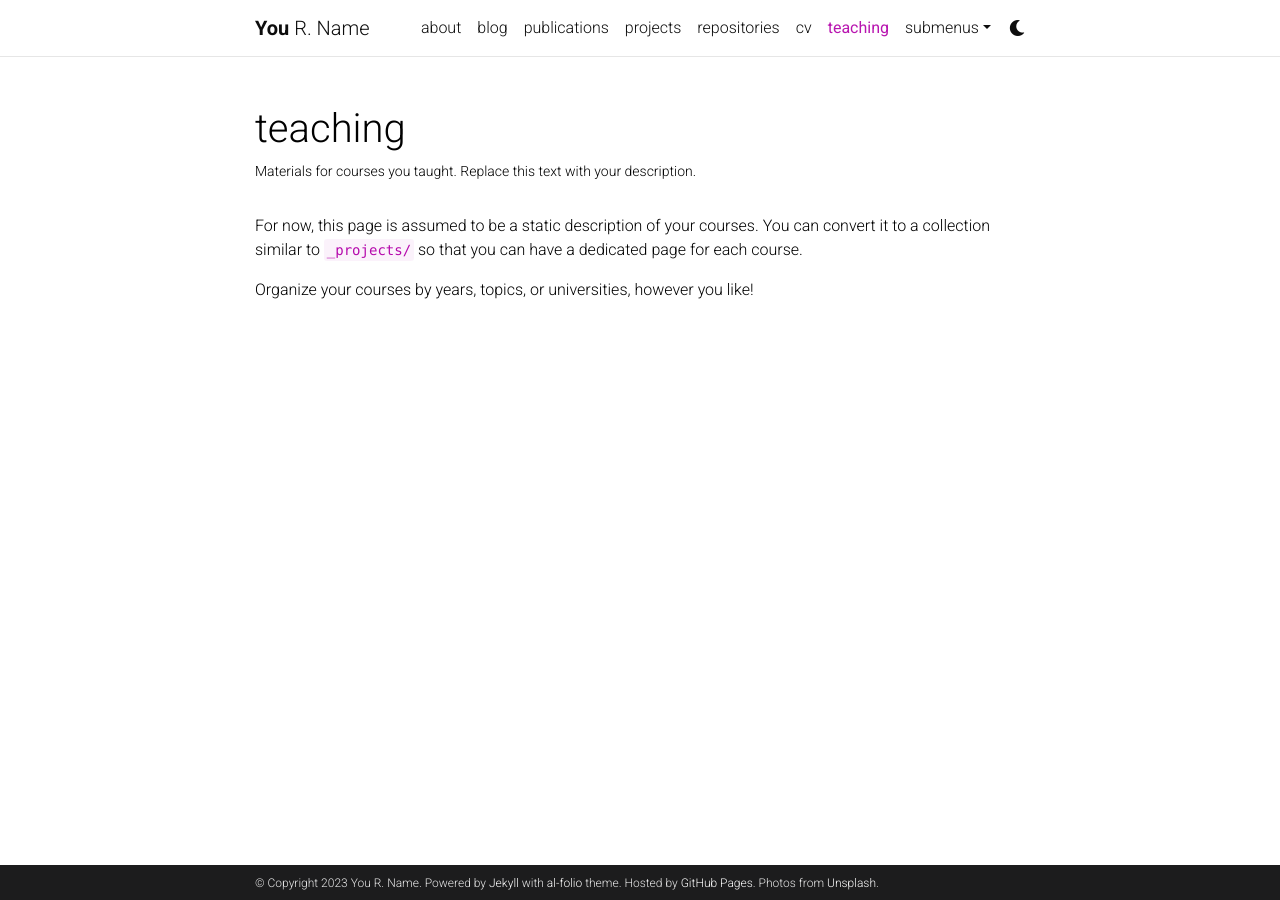
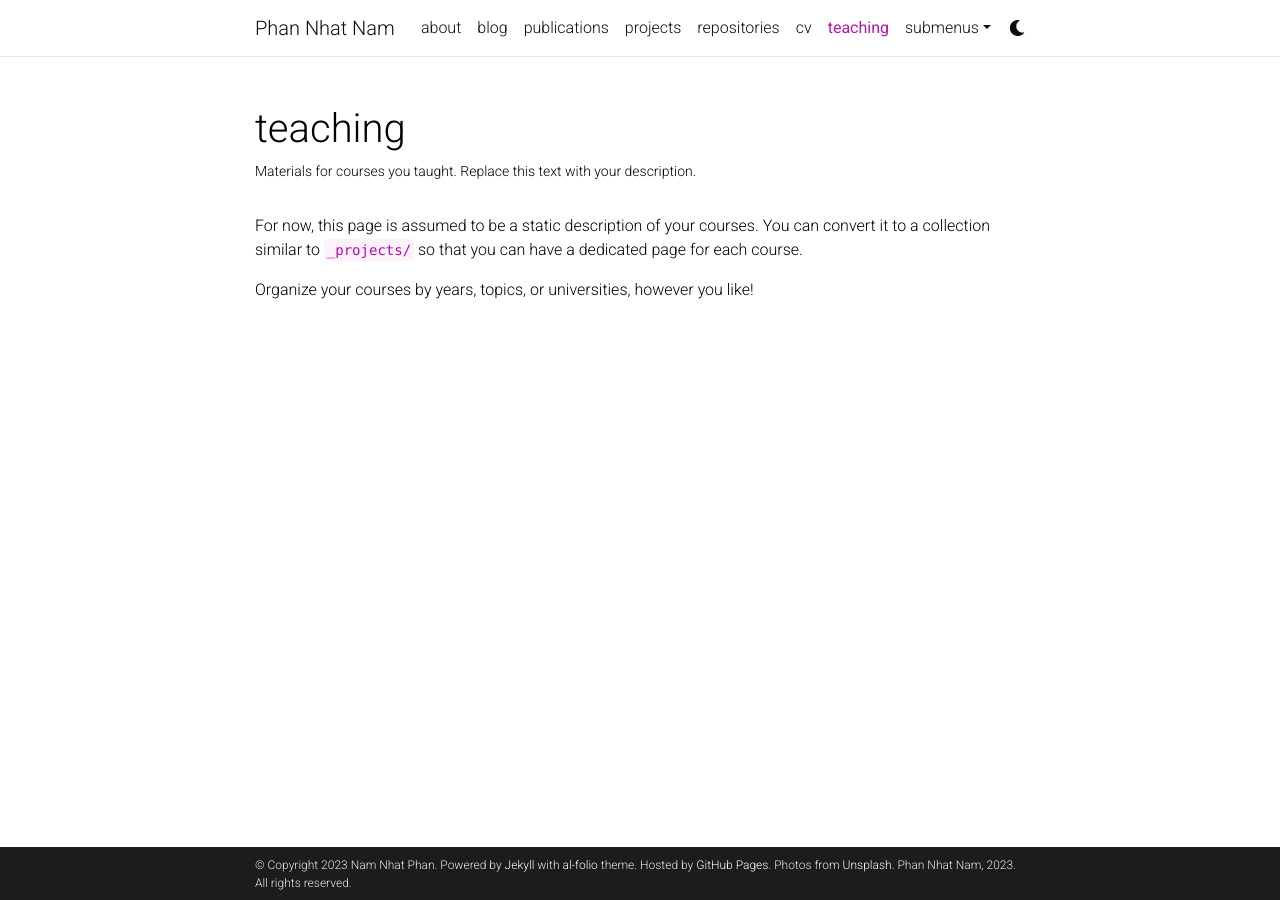
Before and after one commit to phannhatnamlhp/phannhatnamlhp.github.io, a Jekyll site: the page built from _pages/teaching.md, in a window 1280 px wide. Built offline with Jekyll 4.4.1, drawn with Linux system fonts in a browser that asks for light colours; comment, search, counter and statistics services are not loaded; a style sheet for code colours, icons or effects is not loaded.

Commit message:
config.yml

```diff
--- a/_config.yml
+++ b/_config.yml
@@ -2,23 +2,24 @@
 # Site settings
 # -----------------------------------------------------------------------------
 
-title: blank # the website title (if blank, full name will be used instead)
-first_name: You
-middle_name: R.
-last_name: Name
-email: you@example.com
+title: Phan Nhat Nam # the website title (if blank, full name will be used instead)
+first_name: Nam
+middle_name: Nhat
+last_name: Phan
+email: nhatnam.jim@gmail.com
 description: > # the ">" symbol means to ignore newlines until "footer_text:"
   A simple, whitespace theme for academics. Based on [*folio](https://github.com/bogoli/-folio) design.
 footer_text: >
   Powered by <a href="https://jekyllrb.com/" target="_blank">Jekyll</a> with <a href="https://github.com/alshedivat/al-folio">al-folio</a> theme.
   Hosted by <a href="https://pages.github.com/" target="_blank">GitHub Pages</a>.
   Photos from <a href="https://unsplash.com" target="_blank">Unsplash</a>.
+  Phan Nhat Nam, 2023. All rights reserved.
 keywords: jekyll, jekyll-theme, academic-website, portfolio-website  # add your own keywords or leave empty
 
 lang: en # the language of your site (for example: en, fr, cn, ru, etc.)
 icon: ⚛️  # the emoji used as the favicon (alternatively, provide image name in /assets/img/)
 
-url: https://alshedivat.github.io # the base hostname & protocol for your site
+url: phannhatnamlhp.github.io # the base hostname & protocol for your site
 baseurl: /al-folio # the subpath of your site, e.g. /blog/
 last_updated: false # set to true if you want to display last updated in the footer
 impressum_path:  # set to path to include impressum link in the footer, use the same path as permalink in a page, helps to conform with EU GDPR
```
